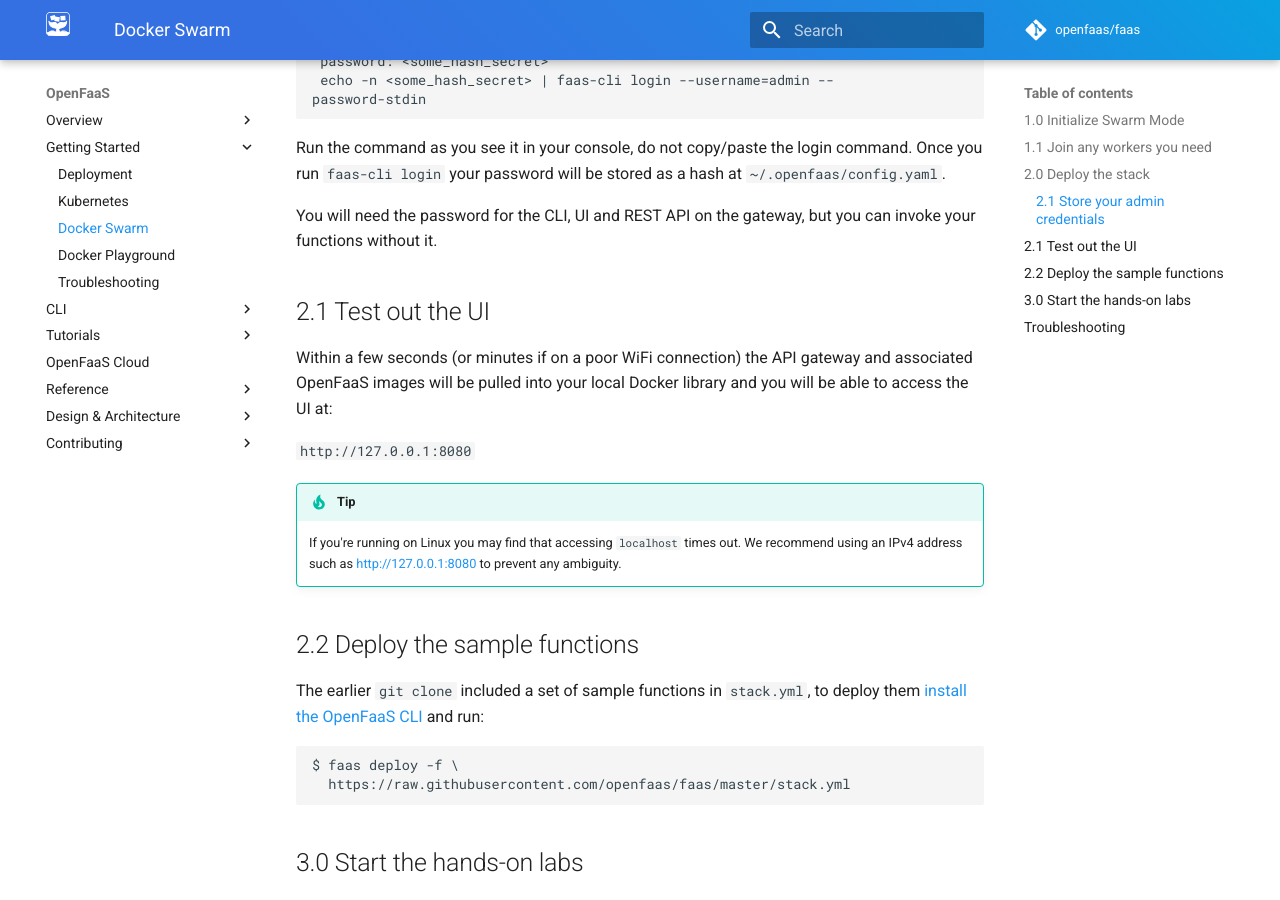
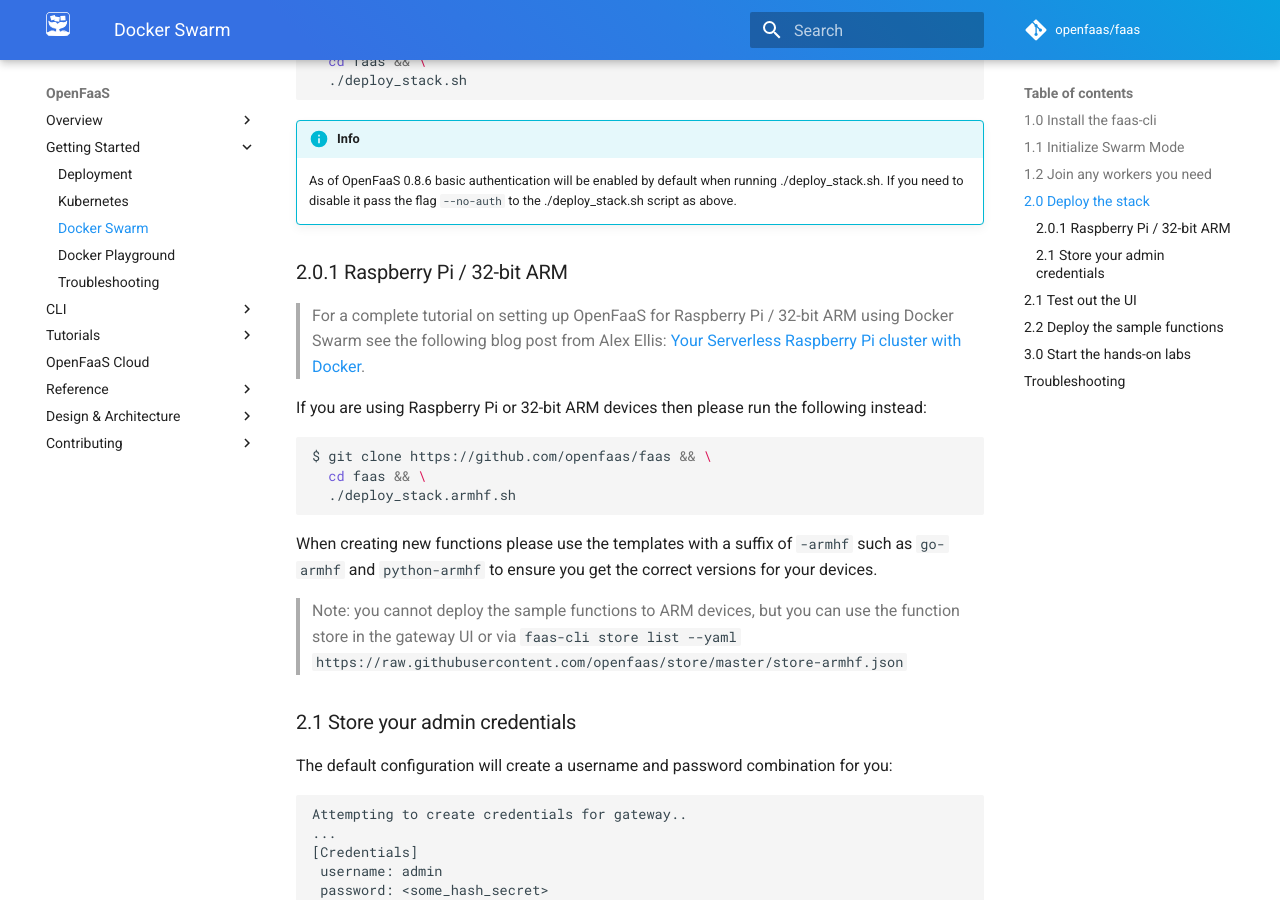
Before and after one commit to openfaas/docs, an MkDocs documentation site: the page built from docs/deployment/docker-swarm.md, in a window 1280 px wide and 900 px high, scrolled down 1445 px. Built offline with MkDocs 1.6.1 and Material for MkDocs 9.7.7, drawn with Linux system fonts in a browser that asks for light colours; comment, search, counter and statistics services are not loaded; some of the changed text lies outside the part shown.

````diff
--- a/docs/deployment/docker-swarm.md
+++ b/docs/deployment/docker-swarm.md
@@ -2,7 +2,25 @@
 
 > Note: If you need to use `sudo` to access the `docker` CLI then you should prefix this behind any shell scripts or CLIs used in this guide or any related tutorials.
 
-## 1.0 Initialize Swarm Mode
+## 1.0 Install the `faas-cli`
+
+You can install the OpenFaaS CLI using `brew` or a `curl` script.
+
+* via `brew`:
+
+```bash
+brew install faas-cli
+```
+
+* via `curl`:
+
+```bash
+$ curl -sL https://cli.openfaas.com | sudo sh
+```
+
+If you run the script as a normal non-root user then the script will be downloaded to the current folder.
+
+## 1.1 Initialize Swarm Mode
 
 You can create a single-host Docker Swarm on your laptop with a single command. You don't need any additional software to Docker 17.06 or greater. You can also run these commands on a Linux VM or cloud host.
 
@@ -16,7 +34,7 @@ If you have more than one IP address you may need to pass a string like `--adver
 
 Take a note of the join token
 
-## 1.1 Join any workers you need
+## 1.2 Join any workers you need
 
 Log into your worker node and type in the output from `docker swarm init` on the master. If you've lost this info then type in `docker swarm join-token worker` and then enter that on the worker.
 
@@ -37,6 +55,22 @@ $ git clone https://github.com/openfaas/faas && \
 
 !!! info
     As of OpenFaaS 0.8.6 basic authentication will be enabled by default when running ./deploy\_stack.sh. If you need to disable it pass the flag `--no-auth` to the ./deploy_stack.sh script as above.
+
+### 2.0.1 Raspberry Pi / 32-bit ARM
+
+> For a complete tutorial on setting up OpenFaaS for Raspberry Pi / 32-bit ARM using Docker Swarm see the following blog post from Alex Ellis: [Your Serverless Raspberry Pi cluster with Docker](https://blog.alexellis.io/your-serverless-raspberry-pi-cluster/).
+
+If you are using Raspberry Pi or 32-bit ARM devices then please run the following instead:
+
+```bash
+$ git clone https://github.com/openfaas/faas && \
+  cd faas && \
+  ./deploy_stack.armhf.sh
+```
+
+When creating new functions please use the templates with a suffix of `-armhf` such as `go-armhf` and `python-armhf` to ensure you get the correct versions for your devices.
+
+> Note: you cannot deploy the sample functions to ARM devices, but you can use the function store in the gateway UI or via `faas-cli store list --yaml https://raw.githubusercontent.com/openfaas/store/master/store-armhf.json`
 
 ### 2.1 Store your admin credentials
 
````
Also changed, not shown: docs/deployment/kubernetes.md (+39 -9 lines), docs/tutorials/featured.md (+4 -1 lines).
